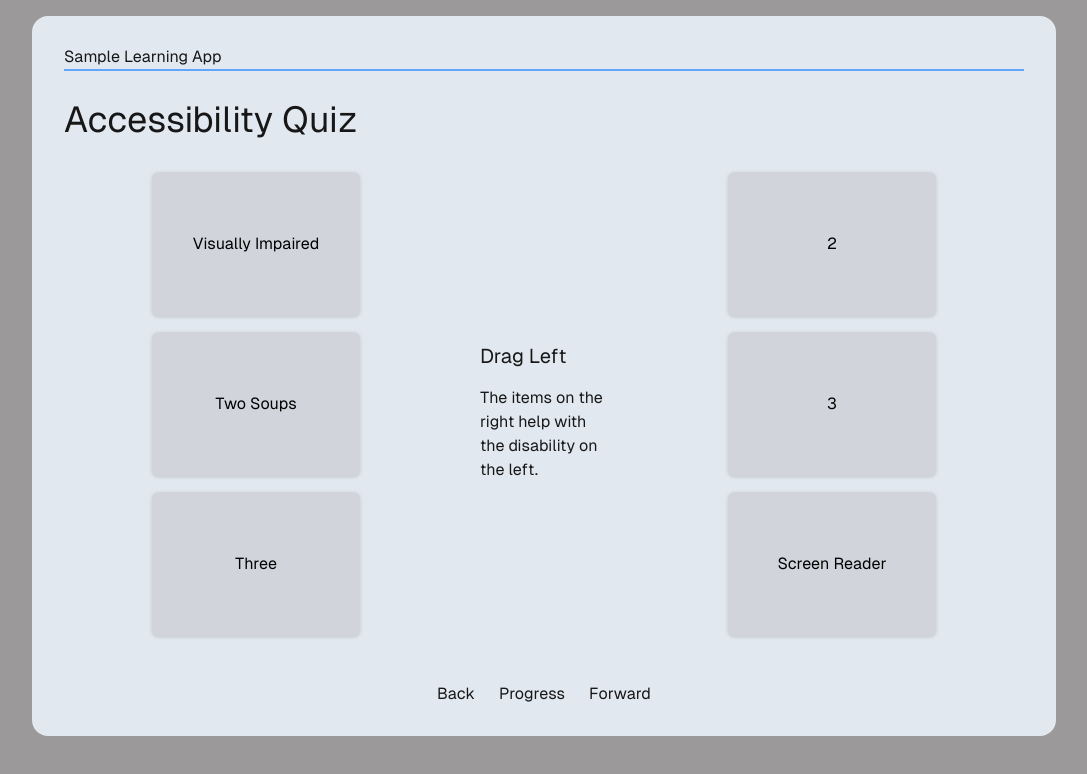
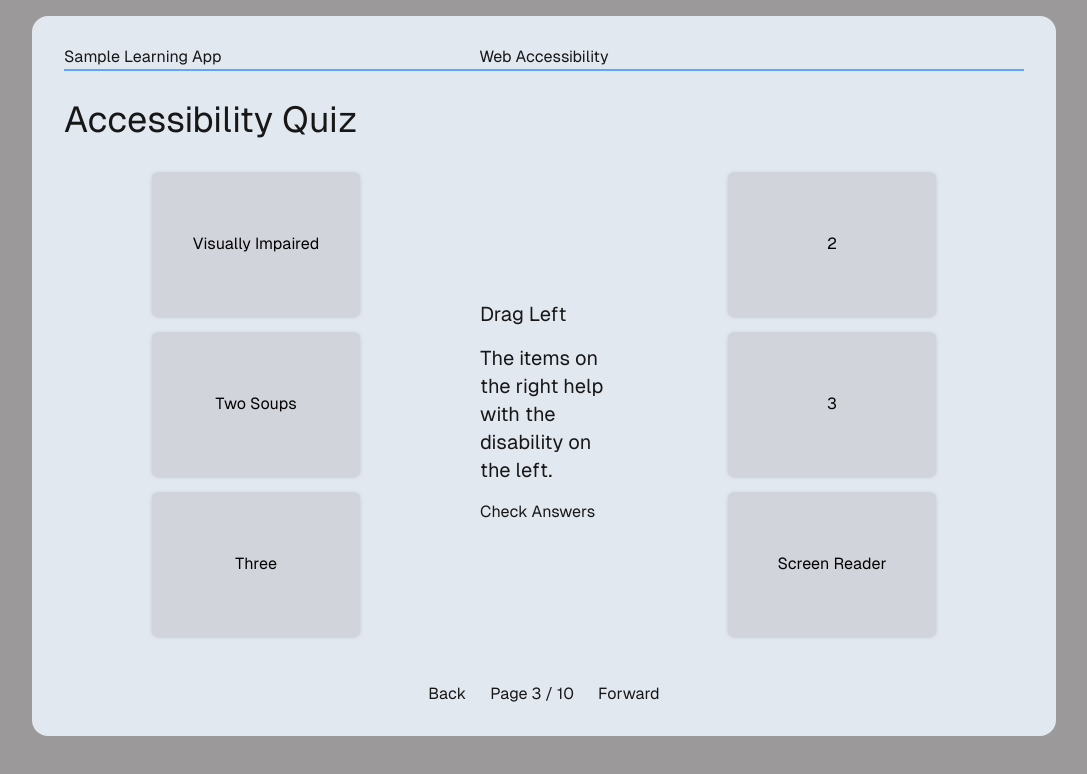
Before and after one commit to spacegiant/sample-learning-app, a Next.js app: page / in a window 1280 px wide. Shown: the top 774 px of the page, without its empty margins (96-1183 px from the left). Built offline with nearby package versions, Linux system fonts and the light colour scheme.

Commit message:
Add progress indicator

```diff
--- a/src/app/features/courseHandler/CourseHandler.tsx
+++ b/src/app/features/courseHandler/CourseHandler.tsx
@@ -3,14 +3,15 @@ import { DragAndDropPage } from "../dragAndDropPage/DragAndDropPage";
 
 export function CourseHandler({
   data,
-  currentCourse = 0,
+  currentCourseIndex = 0,
   currentPage = 0,
 }: {
   data: Data;
-  currentCourse?: number;
+  currentCourseIndex?: number;
   currentPage?: number;
 }) {
-  const currentPageData = data.courses[currentCourse].pages[currentPage];
+  const currentCourse = data.courses[currentCourseIndex];
+  const currentPageData = currentCourse.pages[currentPage];
 
   switch (currentPageData.pageType) {
     case PageTypes.DragDropZones:
--- a/src/app/features/dragAndDropPage/DragAndDropPage.tsx
+++ b/src/app/features/dragAndDropPage/DragAndDropPage.tsx
@@ -1,20 +1,14 @@
-import { DragAndDrop, PageTitle } from "@/components";
+import { DragAndDrop } from "@/components";
 import { DragDropZones } from "@/data/dataTypes";
 
-type DragAndDropPageProps = { data: DragDropZones };
+type DragAndDropPageProps = {
+  data: DragDropZones;
+};
 
 export function DragAndDropPage({ data }: DragAndDropPageProps) {
   return (
-    <>
-      <PageTitle>{data.title ?? ""}</PageTitle>
-      <div className="flex flex-row gap-8">
-        <DragAndDrop
-          dragAndDropData={data}
-          // zoneLabels={data.zones}
-          // dragLabels={_.shuffle(data.solution)}
-          // solution={data.solution}
-        />
-      </div>
-    </>
+    <div className="flex flex-row gap-8">
+      <DragAndDrop dragAndDropData={data} />
+    </div>
   );
 }
--- a/src/app/page.tsx
+++ b/src/app/page.tsx
@@ -1,17 +1,24 @@
 // import Image from "next/image";
 
-import { Footer, Header } from "@/components";
+import { Footer, Header, PageTitle } from "@/components";
 import { data } from "@/data/data";
 import { CourseHandler } from "./features/courseHandler/CourseHandler";
 
 export default function Home() {
+  const currentPage = 3;
+  const totalPages = 10;
+  const currentCourse = data.courses[0];
+  const pageTitle = currentCourse.pages[currentPage].title;
   return (
     <div className=" mx-auto rounded-2xl max-w-5xl bg-slate-200 grid grid-rows-[20px_1fr_20px] items-center justify-items-stretch gap-8 sm:p-8 font-[family-name:var(--font-geist-sans)]">
-      <Header />
+      <Header courseTitle={currentCourse.title} />
       <main className="flex flex-col gap-8">
-        <CourseHandler data={data} currentPage={3} />
+        <div className="flex justify-between">
+          <PageTitle>{pageTitle}</PageTitle>
+        </div>
+        <CourseHandler data={data} currentPage={currentPage} />
       </main>
-      <Footer />
+      <Footer currentPage={currentPage} totalPages={totalPages} />
     </div>
   );
 }
--- a/src/components/DragAndDrop/DragAndDrop.tsx
+++ b/src/components/DragAndDrop/DragAndDrop.tsx
@@ -11,6 +11,7 @@ import _ from "lodash";
 import React, { useEffect } from "react";
 
 import { ReactNode, useState } from "react";
+import { Button } from "../Button/Button";
 
 type DragAndDropProps = {
   dragAndDropData: DragDropZones;
@@ -136,7 +137,8 @@ export function DragAndDrop({ dragAndDropData }: DragAndDropProps) {
       </div>
       <div className="flex-0 content-center w-32">
         <p className="text-xl pb-4">Drag Left</p>
-        <p>{dragAndDropData.instruction}</p>
+        <p className="text-xl pb-4">{dragAndDropData.instruction}</p>
+        <Button>Check Answers</Button>
       </div>
       <div className="flex flex-1 flex-col items-center">
         {isClient && draggables}
--- a/src/components/Footer/Footer.tsx
+++ b/src/components/Footer/Footer.tsx
@@ -1,10 +1,16 @@
 import { Button } from "..";
 
-export function Footer() {
+type FooterProps = {
+  currentPage: number;
+  totalPages: number;
+};
+
+export function Footer({ currentPage, totalPages }: FooterProps) {
+  const progressDisplay = `Page ${currentPage} / ${totalPages}`;
   return (
     <footer className="row-start-3 flex gap-6 flex-wrap items-center justify-center">
       <Button>Back</Button>
-      <span>Progress</span>
+      <span>{progressDisplay}</span>
       <Button>Forward</Button>
     </footer>
   );
--- a/src/components/Header/Header.tsx
+++ b/src/components/Header/Header.tsx
@@ -1,7 +1,9 @@
-export function Header() {
+export function Header(props: { courseTitle: string }) {
   return (
-    <header className="items-start border-b-2 border-solid border-blue-400">
-      Sample Learning App
+    <header className="flex justify-between items-start border-b-2 border-solid border-blue-400">
+      <span className="flex-1">Sample Learning App</span>
+      <span className="flex-1 text-center">{props.courseTitle}</span>
+      <span className="flex-1"></span>
     </header>
   );
 }
```
